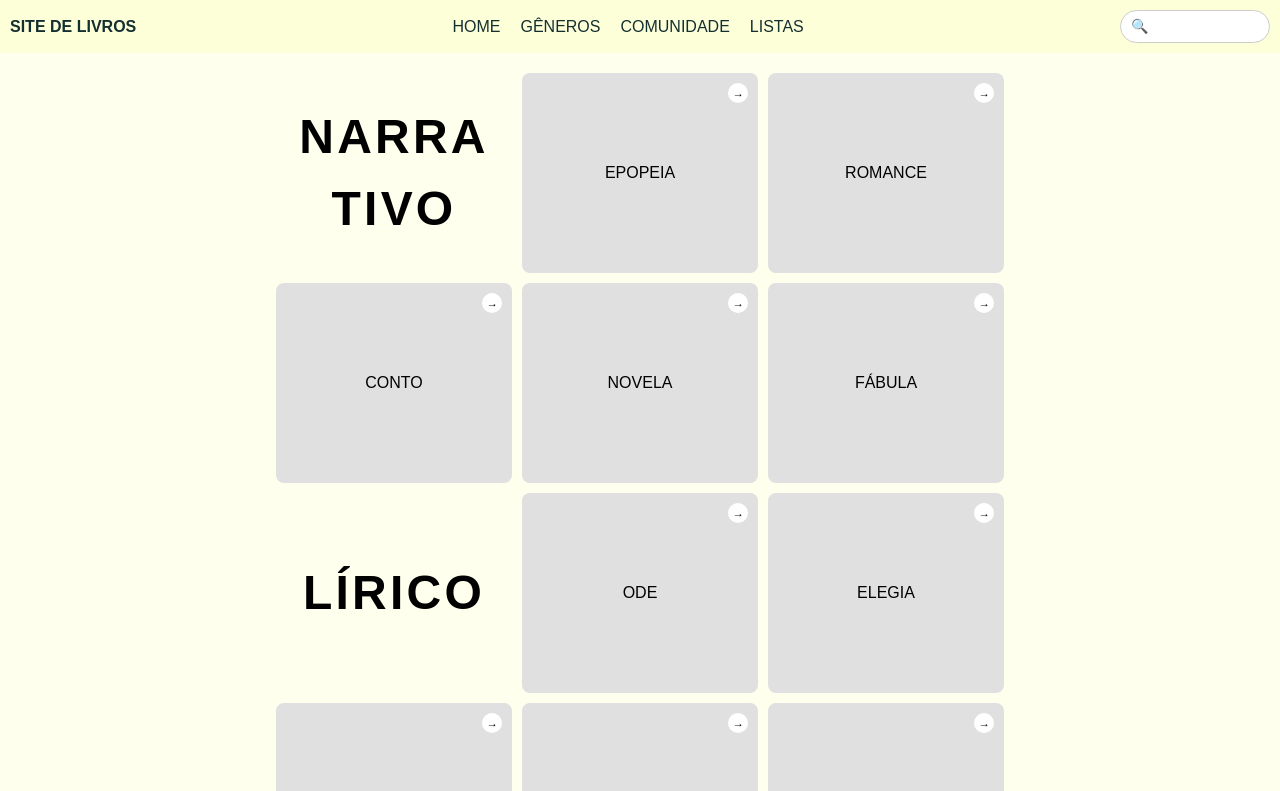
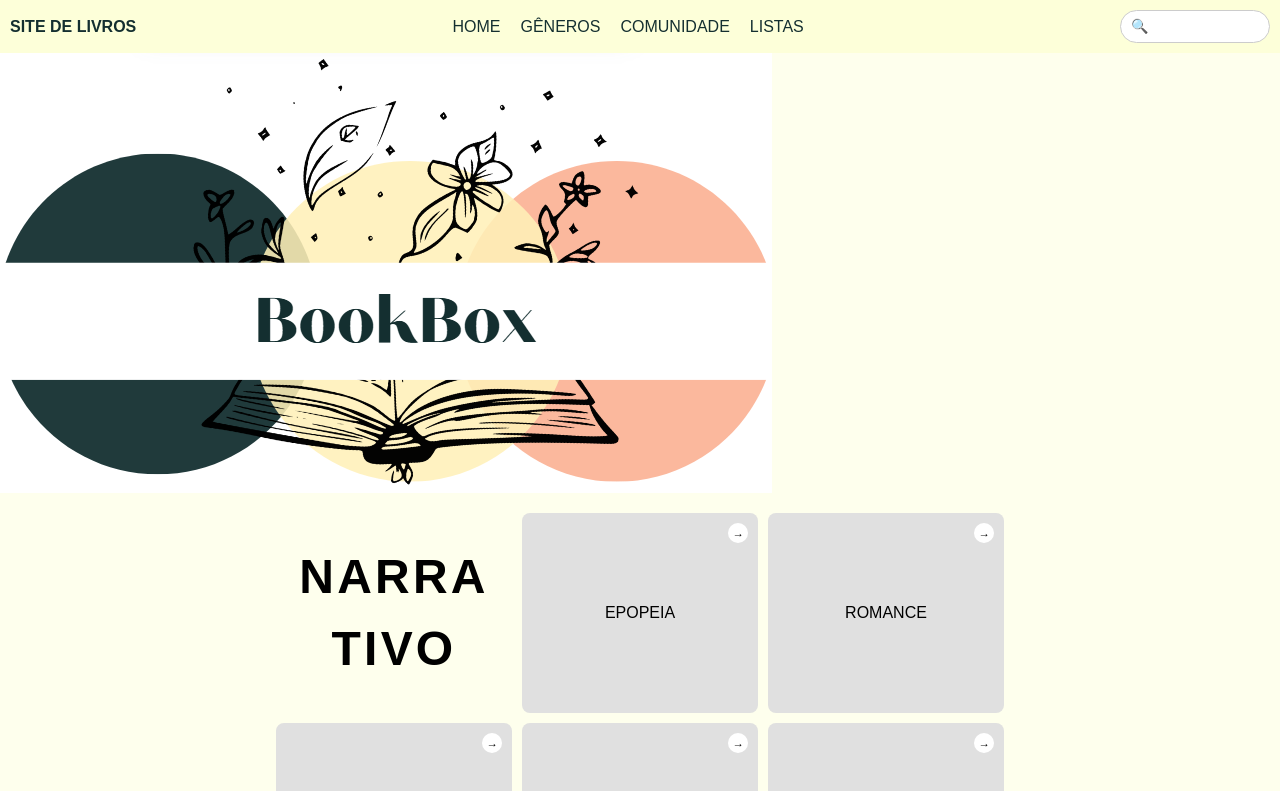
Before and after one commit to anajuAndrade/BookBox_BRADWEB, a React (Vite) app: page /home in a window 1280 px wide. Shown: the top 791 px of the page. Built offline with nearby package versions, Linux system fonts and the light colour scheme.

Commit message:
Home
Alterações na Home

```diff
--- a/src/assets/Home.css
+++ b/src/assets/Home.css
@@ -58,3 +58,7 @@ html {
     align-items: center;
     justify-content: center;
 }
+
+.Espaco {
+    margin-bottom: 50%;
+}
--- a/src/assets/Home.jsx
+++ b/src/assets/Home.jsx
@@ -1,6 +1,4 @@
-import React from "react";
 import "./Home.css";
-import { Link } from "react-router-dom";
 
 export default function Home() {
     return (
@@ -35,6 +33,10 @@ export default function Home() {
                 <span className="Icone">→</span>
             </div>
 
+            <div className="Espaco"></div>
+            <div className="Espaco"></div>
+            <div className="Espaco"></div>
+
             {/*Gênero 2*/}
             <div className="Genero Lírico">
                 <span>LÍRICO</span>
@@ -65,6 +67,10 @@ export default function Home() {
                 <span className="Icone">→</span>
             </div>
 
+            <div className="Espaco"></div>
+            <div className="Espaco"></div>
+            <div className="Espaco"></div>
+
             {/*Gênero 3*/}
             <div className="Genero Dramático">
                 <span>DRAMÁ<br/> TICO</span>
--- /dev/null
+++ b/src/assets/Logo.jsx
@@ -0,0 +1,10 @@
+import logoSite from './img/logoSite.png';
+import "./Logo.css";
+
+export default function Logo() {
+    return (
+        <div className="LogoSite">
+            <img src={logoSite}></img>
+        </div>
+    );
+};
--- a/src/main.jsx
+++ b/src/main.jsx
@@ -4,10 +4,12 @@ import { StrictMode } from 'react'
 import { createRoot } from 'react-dom/client'
 import App from './App.jsx'
 import Home from './assets/Home.jsx'
+import Logo from './assets/Logo.jsx'
 
 createRoot(document.getElementById('root')).render(
   <StrictMode>
     <App />
+    <Logo />
     <Home />
   </StrictMode>
 )
```
Also changed, not shown: src/App.jsx (+0 -23 lines), src/assets/Logo.css (added), src/assets/img/logoSite.png (added).
